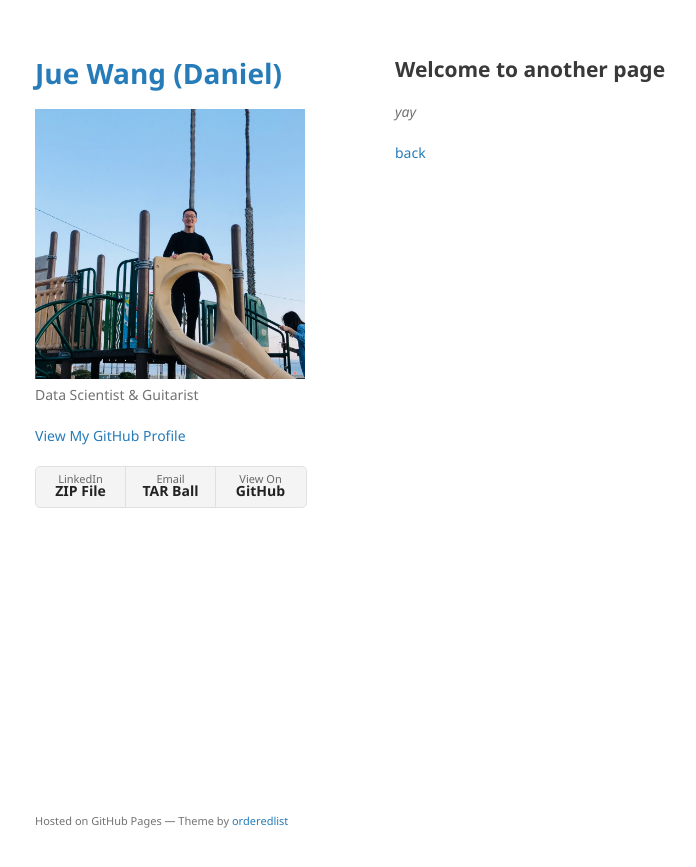
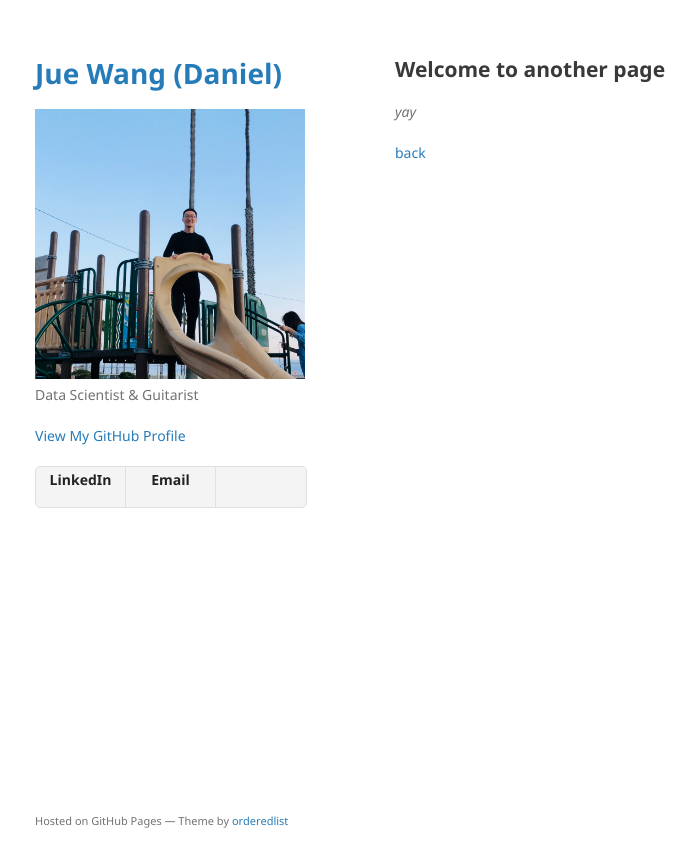
Before and after one commit to im-daniel-wang/im-daniel-wang.github.io, a Jekyll site: the page built from another-page.md, in a window 1280 px wide. Shown: the top 867 px of the page, without its empty margins (175-871 px from the left). Built offline with Jekyll 4.4.1, drawn with Linux system fonts in a browser that asks for light colours; our own code applies the rules of GitHub Pages for plain Markdown files.

Commit message:
add button

```diff
--- a/_layouts/default.html
+++ b/_layouts/default.html
@@ -33,9 +33,9 @@
 
         {% if site.show_downloads %}
         <ul class="downloads">
-          <li><a href="{{ https://www.linkedin.com/in/jue-wang-nwu/ }}">LinkedIn <strong>ZIP File</strong></a></li>
-          <li><a href="{{ juewang2020@u.northwestern.edu }}">Email <strong>TAR Ball</strong></a></li>
-          <li><a href="{{ site.github.repository_url }}">View On <strong>GitHub</strong></a></li>
+          <li><a href="{{ https://www.linkedin.com/in/jue-wang-nwu/ }}"><strong>LinkedIn</strong></a></li>
+          <li><a href="{{ juewang2020@u.northwestern.edu }}"><strong>Email</strong></a></li>
+          <!-- <li><a href="{{ site.github.repository_url }}"><strong>Resume</strong></a></li> -->
         </ul>
         {% endif %}
       </header>
```
